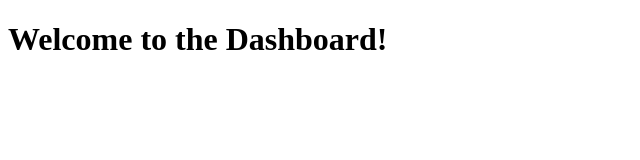
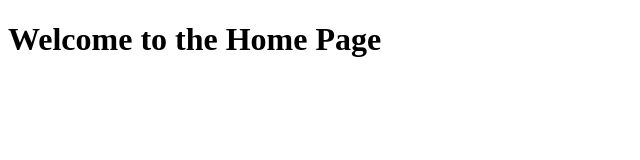
Before and after one commit to Aniketkumaro/LoginPage, a website: page welcome.html in a window 1280 px wide. Shown: the whole page, without its empty margins (0-640 px from the left). Drawn offline with Linux system fonts and the light colour scheme.

Commit message:
welcome.html

```diff
--- a/welcome.html
+++ b/welcome.html
@@ -6,6 +6,6 @@
     <title>Welcome</title>
 </head>
 <body>
-    <h1>Welcome to the Dashboard!</h1>
+    <h1>Welcome to the Home Page</h1>
 </body>
 </html>
```
